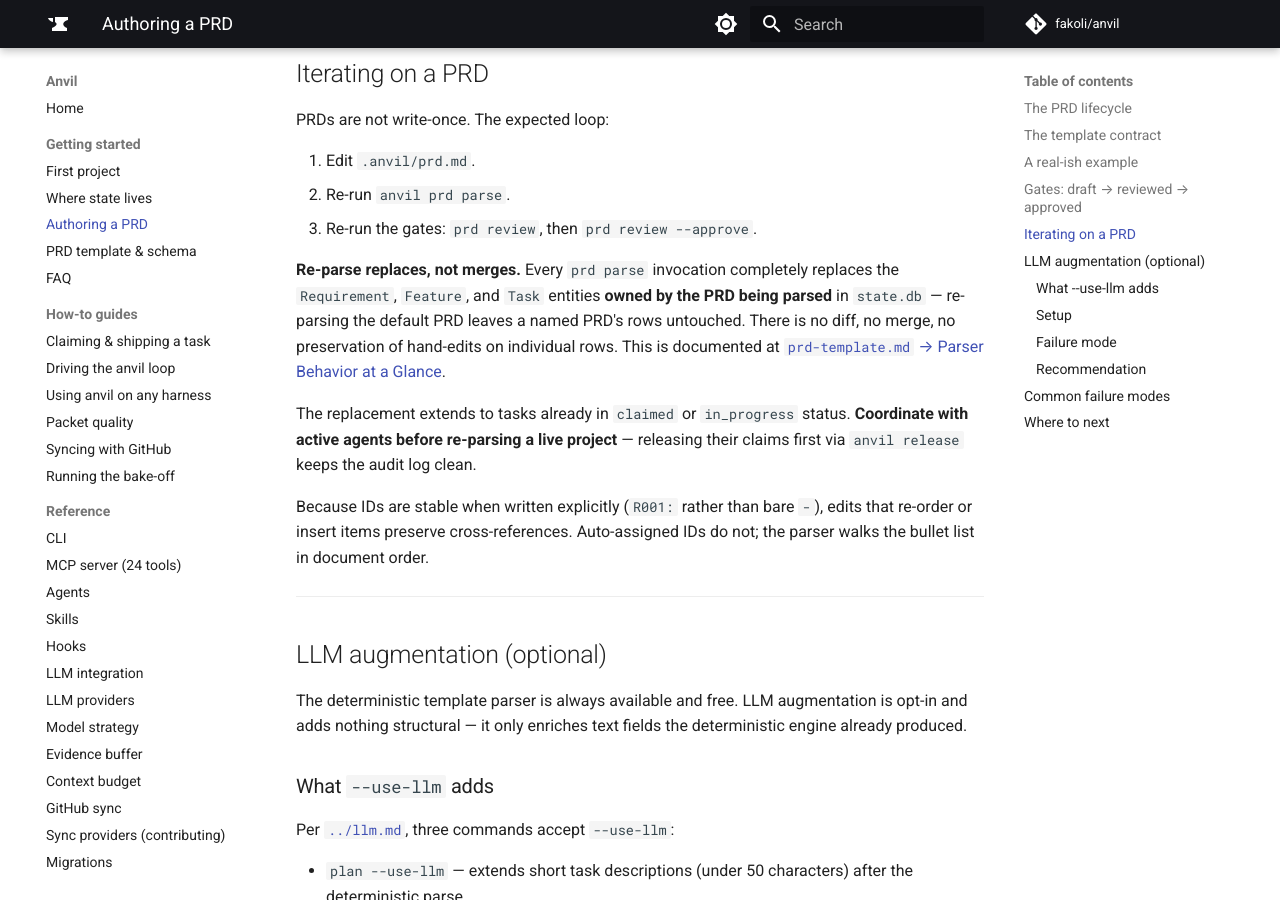
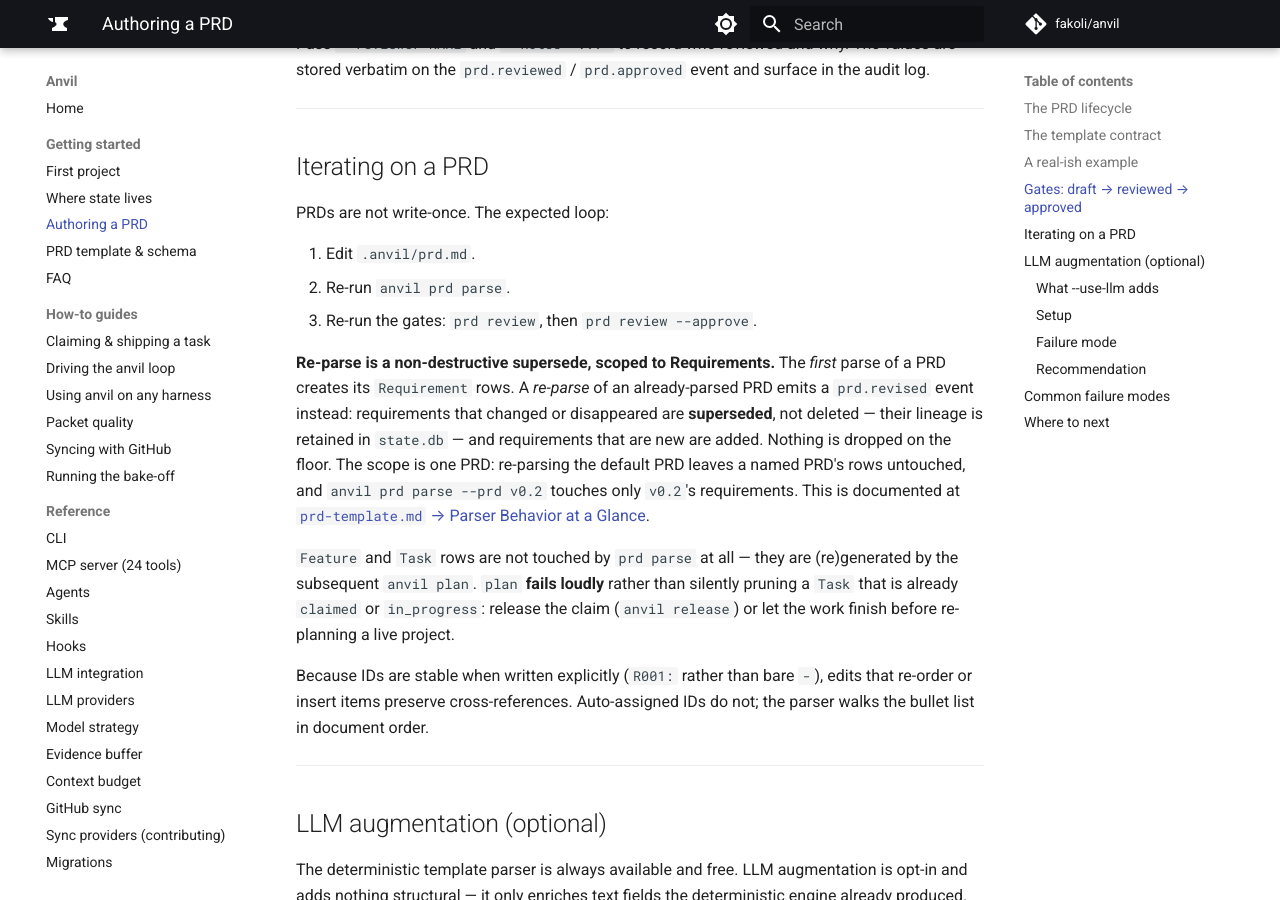
Before and after one commit to fakoli/anvil, an MkDocs documentation site: the page built from docs/how-to/authoring-a-prd.md, in a window 1280 px wide and 900 px high, scrolled down 5396 px. Built offline with MkDocs 1.6.1 and Material for MkDocs 9.7.7, drawn with Linux system fonts in a browser that asks for light colours; comment, search, counter and statistics services are not loaded; some of the changed text lies outside the part shown.

Commit message:
docs(prd): fix re-parse semantics — supersede with lineage, not destructive replace (item 8)
Co-Authored-By: Claude Fable 5 <noreply@anthropic.com>
Claude-Session: https://claude.ai/code/session_012BApTD18fkksMf92ZVBoh5

````diff
--- a/docs/how-to/authoring-a-prd.md
+++ b/docs/how-to/authoring-a-prd.md
@@ -9,6 +9,11 @@ directory but does NOT auto-create `prd.md`) and are ready to author `.anvil/prd
 by hand. For the canonical schema, see
 [`../prd-template.md`](../prd-template.md). For an end-to-end first run, see
 [getting-started.md](getting-started.md).
+
+Wherever this guide writes `.anvil/...`, it means the resolved state dir, by
+default under `~/.anvil/workspaces/...` — see
+[getting-started.md → Where your state lives](getting-started.md#where-your-state-lives)
+for the exact layout and how to override it.
 
 ---
 
@@ -82,9 +87,9 @@ Drop this into `.anvil/prd.md` and run `prd parse` to see the full round-trip.
 > `.anvil/prds/default.md`). A project can hold several release-scoped PRDs in one
 > `state.db`; a named one lives at `.anvil/prds/<prd_id>.md`, is parsed with
 > `anvil prd parse --prd <prd_id>`, and is listed by `anvil prd list`. Re-parsing a
-> PRD replaces the `Requirement` rows in **that PRD's partition only** (Features and
-> Tasks are (re)generated by `anvil plan`). Single-PRD projects keep using
-> `.anvil/prd.md` unchanged.
+> PRD non-destructively supersedes the `Requirement` rows in **that PRD's partition
+> only** (Features and Tasks are (re)generated by `anvil plan`). Single-PRD projects
+> keep using `.anvil/prd.md` unchanged.
 
 ```markdown
 # Project: status-jsonl-export
@@ -194,7 +199,7 @@ Run the parser against it:
 ```text
 $ anvil prd parse
 Parsed 6 requirements, 2 features, 2 tasks.
-PRD source: /your/project/.anvil/prd.md
+PRD source: ~/.anvil/workspaces/my-project-183a2542/.anvil/prd.md
 ```
 
 The parser writes a `prd.parsed` event with the full payload (summary, goals,
@@ -246,15 +251,19 @@ PRDs are not write-once. The expected loop:
 2. Re-run `anvil prd parse`.
 3. Re-run the gates: `prd review`, then `prd review --approve`.
 
-**Re-parse replaces, not merges.** Every `prd parse` invocation completely replaces the
-`Requirement`, `Feature`, and `Task` entities **owned by the PRD being parsed** in
-`state.db` — re-parsing the default PRD leaves a named PRD's rows untouched. There is no
-diff, no merge, no preservation of hand-edits on individual rows. This is documented at
+**Re-parse is a non-destructive supersede, scoped to Requirements.** The *first* parse
+of a PRD creates its `Requirement` rows. A *re-parse* of an already-parsed PRD emits a
+`prd.revised` event instead: requirements that changed or disappeared are **superseded**,
+not deleted — their lineage is retained in `state.db` — and requirements that are new are
+added. Nothing is dropped on the floor. The scope is one PRD: re-parsing the default PRD
+leaves a named PRD's rows untouched, and `anvil prd parse --prd v0.2` touches only
+`v0.2`'s requirements. This is documented at
 [`prd-template.md` → Parser Behavior at a Glance](../prd-template.md#parser-behavior-at-a-glance).
 
-The replacement extends to tasks already in `claimed` or `in_progress` status. **Coordinate
-with active agents before re-parsing a live project** — releasing their claims first via
-`anvil release` keeps the audit log clean.
+`Feature` and `Task` rows are not touched by `prd parse` at all — they are (re)generated
+by the subsequent `anvil plan`. `plan` **fails loudly** rather than silently pruning a
+`Task` that is already `claimed` or `in_progress`: release the claim (`anvil release`) or
+let the work finish before re-planning a live project.
 
 Because IDs are stable when written explicitly (`R001:` rather than bare `-`), edits
 that re-order or insert items preserve cross-references. Auto-assigned IDs do not; the
@@ -327,8 +336,8 @@ sub-task proposals on a complex task. Most PRDs ship without ever invoking the L
 | `Task 'T001' references unknown feature 'F001'` | `**Feature:** F001` written but no matching `### F001:` heading exists | Add the feature block under `## Features`, or remove the cross-reference. The parser warns and continues. |
 | `Task 'T001' has no **Feature:** field` | Task block lacks a `**Feature:**` line | Add the field. Empty `feature_id` is allowed but creates an unowned task. |
 | Scope creep in inferred features | `## Non-Goals` absent or vague | Add explicit out-of-scope items. The planner agent reads this section to bound feature inference. |
-| `--use-llm` exits with `ANTHROPIC_API_KEY` error | Env var not exported in the current shell | Run `export ANTHROPIC_API_KEY=sk-ant-...` and retry, or drop the flag. |
-| Re-parse silently drops a hand-edited task description | Re-parse replaces the parsed PRD's task rows from its source file; in-DB edits are not preserved | Make the change in the PRD's source file itself, then re-parse. The PRD file is the source of truth. |
+| `--use-llm` fails with a provider-resolution error | An explicitly-pinned `llm_provider` (e.g. `bedrock`) is missing its extra/config, or the `claude` CLI is absent | Fix the pinned provider's config, or unpin it to fall back to the default `agent-sdk` provider (no API key needed). See [Failure mode](#failure-mode). |
+| Re-parse silently drops a hand-edited task description | `plan` regenerates `Task` rows from the PRD's source file; in-DB edits are not preserved | Make the change in the PRD's source file itself, then re-parse and re-plan. The PRD file is the source of truth. |
 
 ---
 
````
